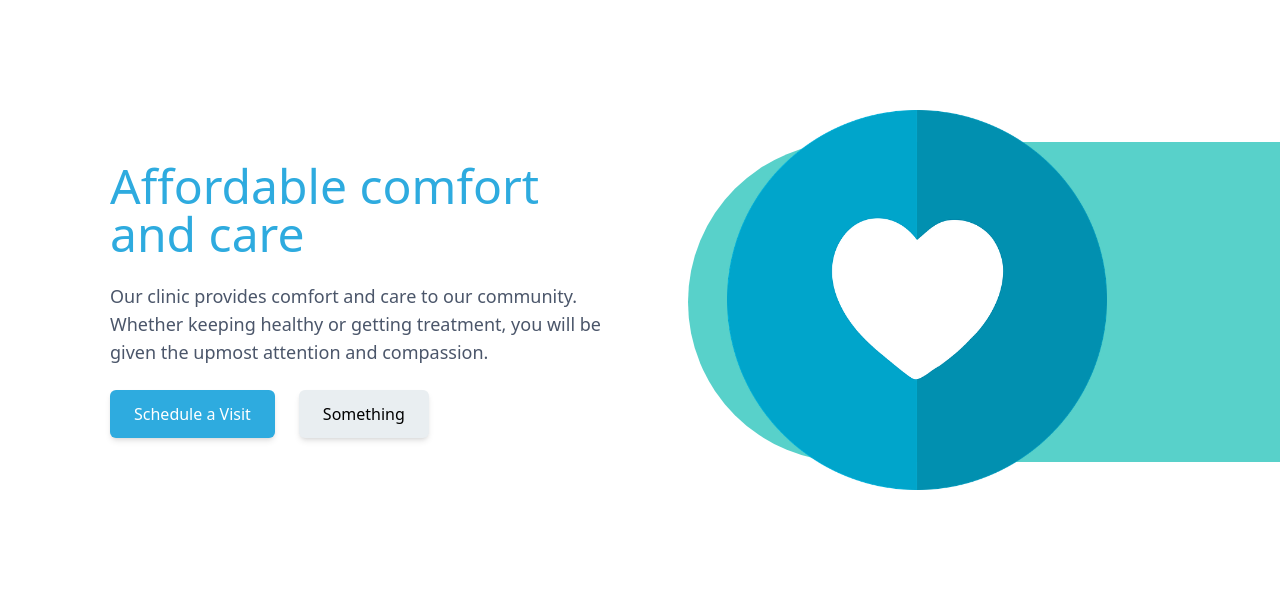
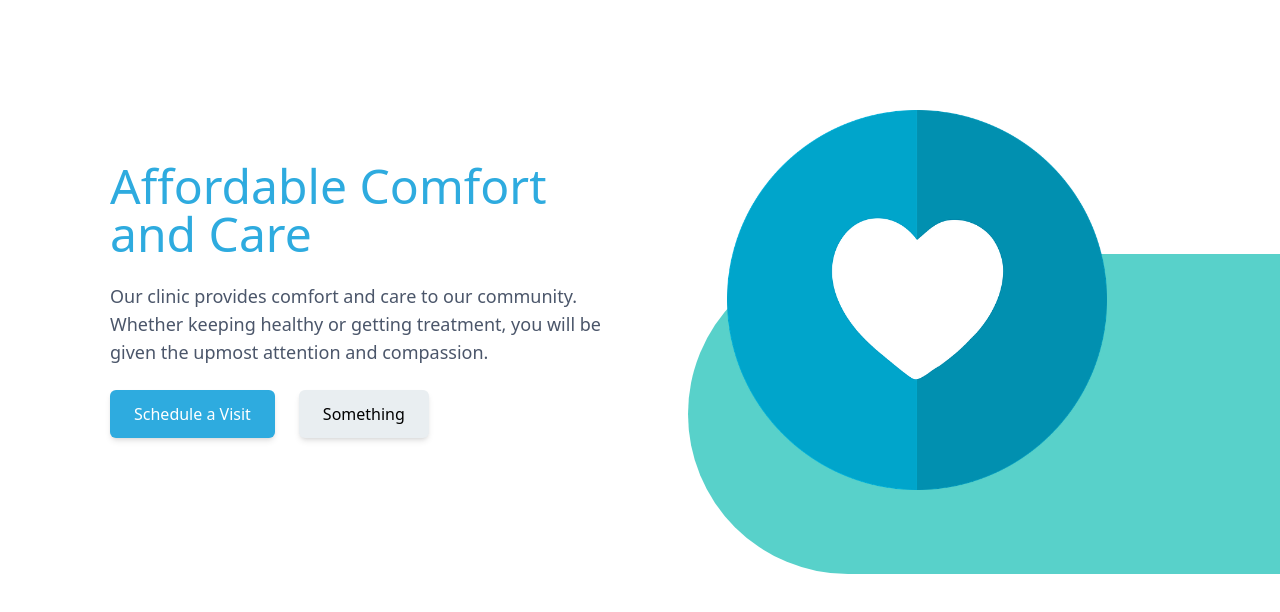
Before and after one commit to altaylor1123/stonecreek-clinic-landing, a website: page src/index.html in a window 1280 px wide. Shown: the part 138-750 px from the top of the page. Drawn offline with Linux system fonts and the light colour scheme.

Commit message:
feat: hero-positions block lower

```diff
--- a/src/index.html
+++ b/src/index.html
@@ -54,7 +54,7 @@
           <h2
             class="text-stonecreek-blue text-3xl md:text-4xl lg:text-5xl text-center lg:text-left mb-6"
           >
-            Affordable comfort and care
+            Affordable Comfort and Care
           </h2>
           <p
             class="text-stonecreek-dark-grey text-lg text-center lg:text-left mb-6"
@@ -84,7 +84,7 @@
         </div>
       </div>
       <div
-        class="hidden md:block overflow-hidden bg-stonecreek-green rounded-l-full absolute h-80 w-3/5 top-0 right-0 lg:top-8 lg:-right-44"
+        class="hidden md:block overflow-hidden bg-stonecreek-green rounded-l-full absolute h-80 w-3/5 top-0 right-0 lg:top-36 lg:-right-44"
       ></div>
     </section>
   </body>
```
